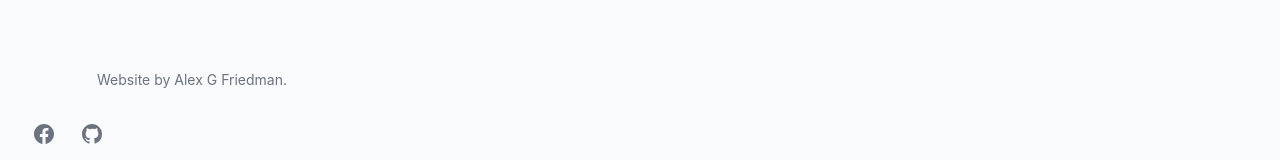
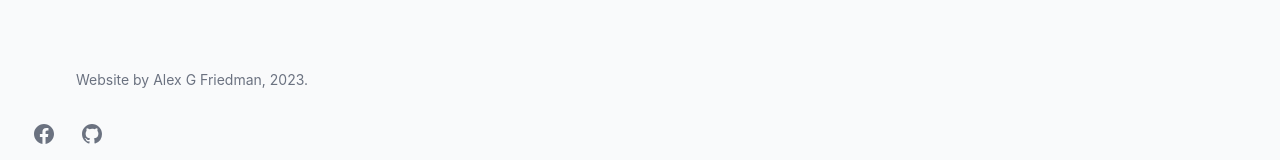
Before and after one commit to friedmanalexg/jacobs-chiro-page, a React (Create React App) app: page /contact in a window 1280 px wide. Shown: the part 1058-1218 px from the top of the page. Built offline with nearby package versions, Linux system fonts and the light colour scheme; what tw-elements would draw is missing.

Commit message:
new build

```diff
--- a/src/components/Footer.js
+++ b/src/components/Footer.js
@@ -9,7 +9,7 @@ const Footer = () => {
 
 
         <p class="mt-4 max-w-xs text-sm text-gray-500">
-          Website by Alex G Friedman.
+          Website by Alex G Friedman, 2023.
         </p>
 
         <div class="mt-8 flex gap-6 text-gray-500">
```
